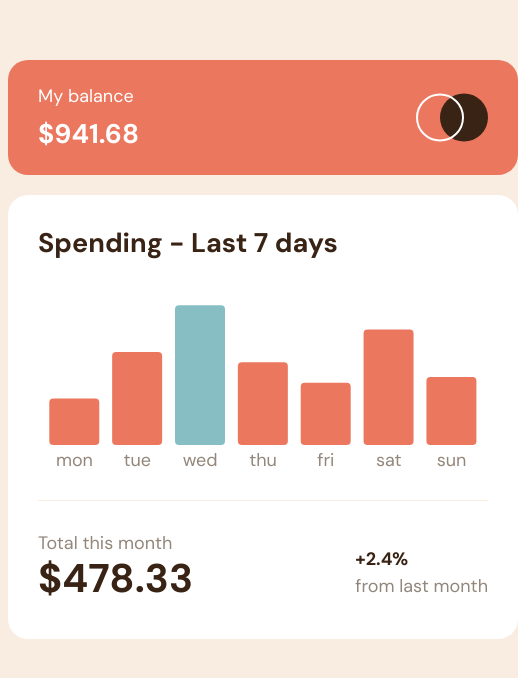
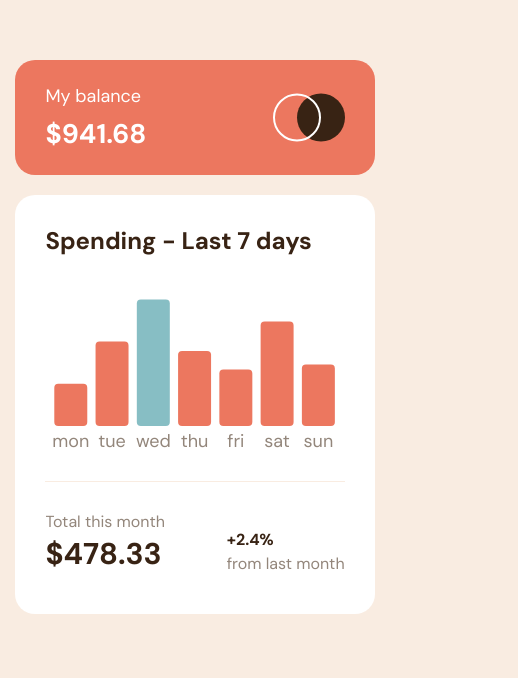
Before and after one commit to gaelramos-ship-i/gestion_depense, a React (Vite) app: page / in a window 390 px wide. Shown: the top 678 px of the page, 518 px wide, since content can reach past the window. Built offline with nearby package versions, Linux system fonts and the light colour scheme; some icons are missing.

Commit message:
add responsive

```diff
--- a/src/styles/solde.scss
+++ b/src/styles/solde.scss
@@ -13,3 +13,10 @@
         line-height: 16px;
     }
 }
+
+@media screen and (max-width:767px){
+
+    .soldeSection{
+        width: 80%;
+    }
+}
--- a/src/styles/spending.scss
+++ b/src/styles/spending.scss
@@ -50,3 +50,21 @@ hr{
     border-radius: 10px;
     padding: 2px 20px;
 }
+
+@media screen and (max-width:767px){
+
+    .spendingSection{
+        width: 80%;
+        h2{
+            font-size: 24px;
+        }
+    }
+    #count{
+        h2{
+            font-size: 30px;
+        }
+        p{
+            font-size: 16px;
+        }
+    }
+}
```
